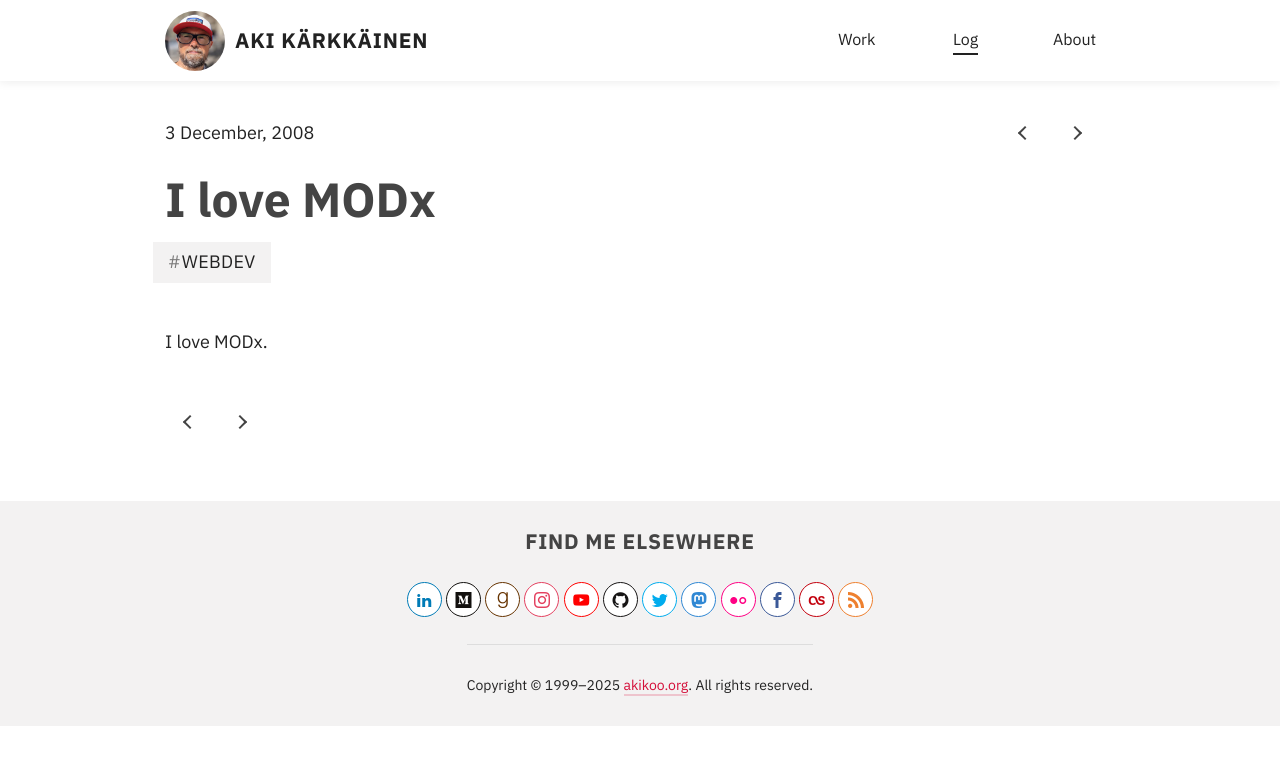
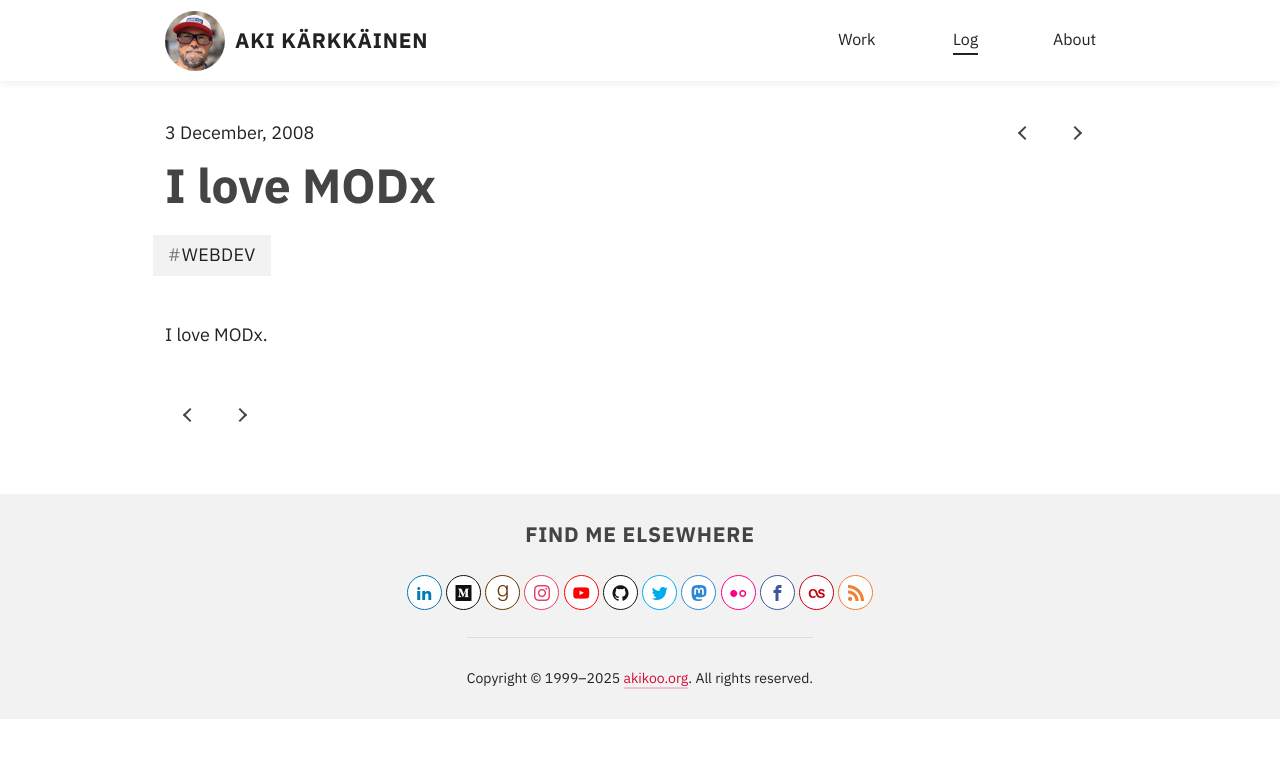
Before and after one commit to akikoo/akikoo.github.io, a Jekyll site: the page built from _posts/2008-12-03-i-love-modx.html, in a window 1280 px wide. Shown: the top 765 px of the page. Built offline with Jekyll 4.4.1, drawn with Linux system fonts in a browser that asks for light colours; some web fonts are replaced.

Commit message:
Adapt post heading vertical spacing

```diff
--- a/_sass/common/_elements.scss
+++ b/_sass/common/_elements.scss
@@ -201,7 +201,7 @@
 
   // With date and categories
   &.entry-title--withmeta {
-    @include margin($base-line-height / 2, $base-line-height / 2);
+    @include margin(0, $base-line-height * .75);
   }
 }
 
```
